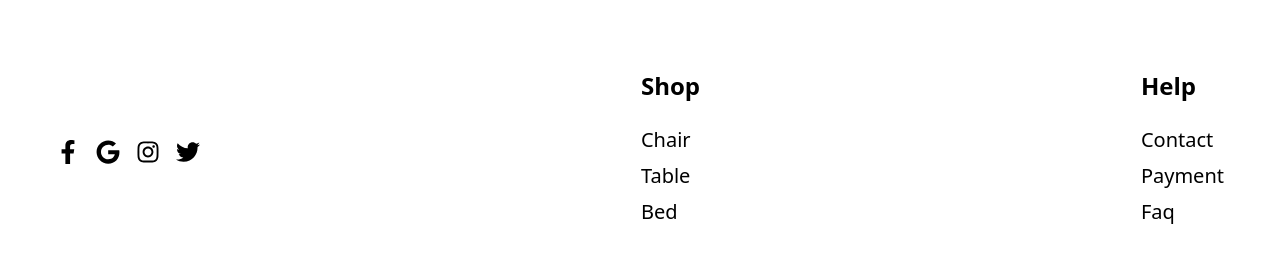
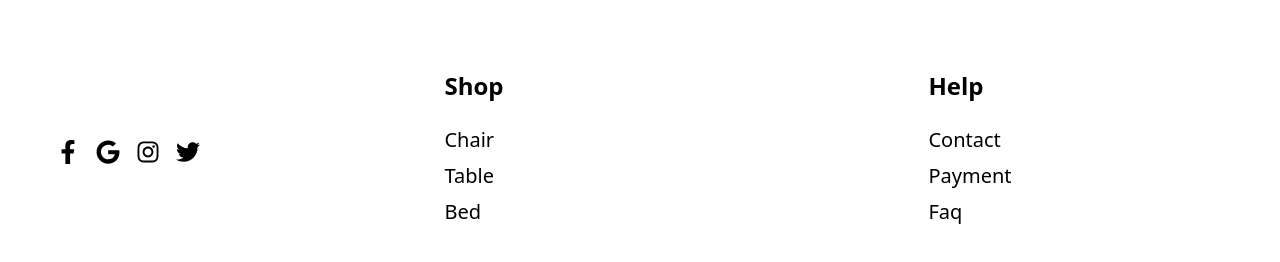
Before and after one commit to zablon-oigo/react-shop, a React (Vite) app: page / in a window 1280 px wide. Shown: the part 3215-3477 px from the top of the page. Built offline with nearby package versions, Linux system fonts and the light colour scheme.

Commit message:
Adding social link into a container

```diff
--- a/src/components/Footer.jsx
+++ b/src/components/Footer.jsx
@@ -11,6 +11,7 @@ export class Footer extends Component {
           <FaInstagram/>
           <FaTwitter/>
         </div>
+        <div className="flex justify-between px-4 lg:justify-around w-full lg:px-0 ">
         <div className="flex flex-col">
           <h2 className="mb-6 text-2xl font-semibold capitalize">shop</h2>
           <a href="" className="mb-2 text-xl font-light capitalize">chair</a>
@@ -24,6 +25,7 @@ export class Footer extends Component {
           <a href="" className="mb-2 text-xl font-light capitalize">faq</a>
         </div>
         </div>
+        </div>
         <div className=""></div>
       </footer>
     )
```
